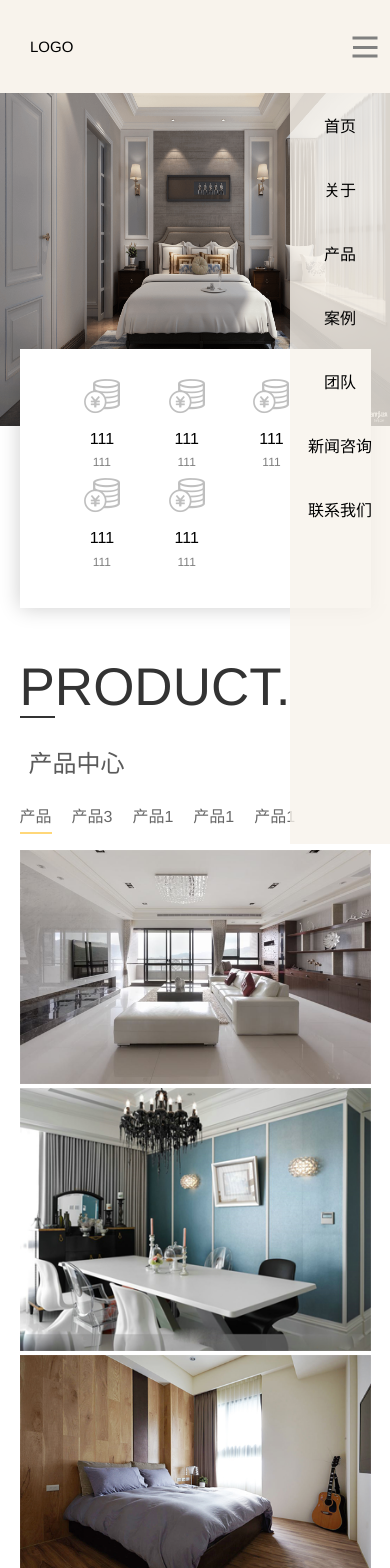
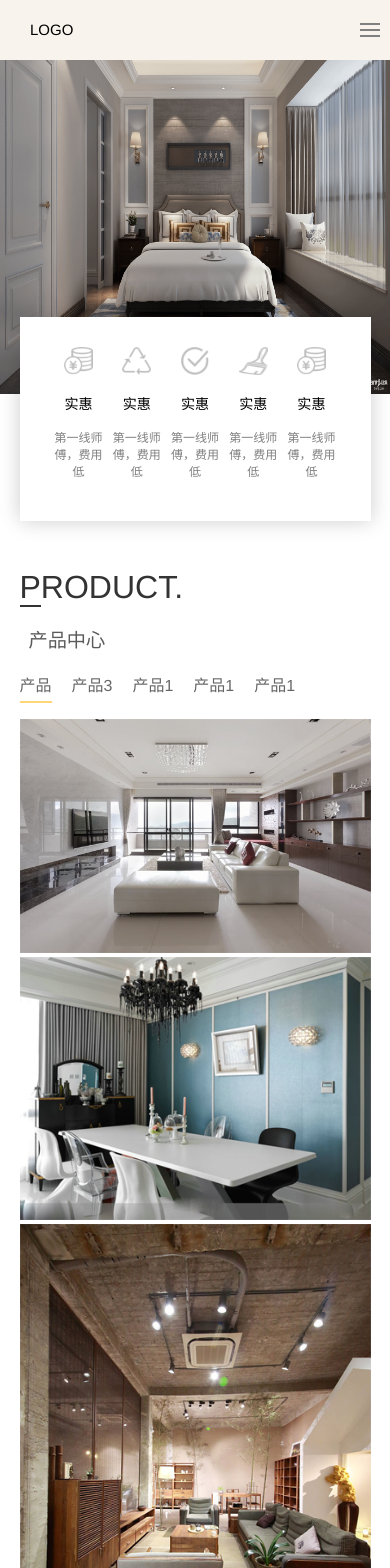
Before and after one commit to Uking2016/guanwang, a Vue app: page / in a window 390 px wide. Shown: the top 1568 px of the page. Built offline with nearby package versions, Linux system fonts and the light colour scheme.

Commit message:
增加懒加载

```diff
--- a/package.json
+++ b/package.json
@@ -17,6 +17,7 @@
     "babel-eslint": "^10.0.1",
     "eslint": "^5.8.0",
     "eslint-plugin-vue": "^5.0.0-0",
+    "vue-lazyload": "^1.2.6",
     "vue-template-compiler": "^2.5.17"
   },
   "eslintConfig": {
--- a/src/App.vue
+++ b/src/App.vue
@@ -5,8 +5,12 @@
 </template>
 
 <script>
+import Vue from 'vue'
 import index from './components/index.vue'
-
+import VueLazyLoad from 'vue-lazyload'
+Vue.use(VueLazyLoad, {
+  preLoad: 1
+})
 export default {
   name: 'app',
   components: {
--- a/src/components/index.vue
+++ b/src/components/index.vue
@@ -6,24 +6,24 @@
         <span>LOGO</span>
         <div class="header-right-icon" @click="toggleNavShow"></div>
         <div class="header-right">
-          <a  v-for="(item, index) in navArr" :key="index" :href="`#${item.url}`">{{item.name}}</a>
+          <a v-for="(item, index) in navArr" :key="index" :href="`#${item.url}`">{{item.name}}</a>
         </div>
       </div>
     </div>
-    <div :class="`nav-right ${hideNav?'hidden': ''}`">
+    <div :class="`nav-right ${hideNav?'hidden': 'show'}`">
       <div class="nav-right-item" v-for="(item, index) in navArr" :key="index" @click="scrollTo($event,item.url)">{{item.name}}</div>
     </div>
      <!--banner-->
     <div class="banner">
-      <img src="../assets/banner.png"/>
+      <img v-lazy="bannerUrl"/>
     </div>
     <!--内容-->
     <div class="content">
       <div class="type" id="content">
-        <div class="type-item" v-for="item in arr" :key="item">
-          <img src="../assets/type1.png"/>
-          <p class="type-item-text">111</p>
-          <p class="type-item-desc">111</p>
+        <div class="type-item" v-for="(item,key) in type" :key="key">
+          <img v-lazy="item"/>
+          <p class="type-item-text">实惠</p>
+          <p class="type-item-desc">第一线师傅，费用低</p>
         </div>
       </div>
       <div class="product" id="product">
@@ -37,20 +37,8 @@
           </div>
         </div>
         <div class="product-imgs">
-          <div class="product-img-item">
-            <img  src="../assets/demo1.png"/>
-          </div>
-          <div class="product-img-item">
-            <img src="../assets/demo2.png"/>
-          </div>
-          <div class="product-img-item">
-            <img src="../assets/demo5.png"/>
-          </div>
-          <div class='product-img-item'>
-            <img src="../assets/demo4.png"/>
-          </div>
-          <div class="product-img-item">
-            <img src="../assets/demo3.png"/>
+          <div class="product-img-item" v-for="(item, key) in demo" :key="key">
+            <img  v-lazy="item"/>
           </div>
         </div>
         <div class="more-product"><span>更多</span><img src="../assets/more.png"/></div>
@@ -61,7 +49,7 @@
       </div>
       <div class="about-us-detail-wrap">
         <div class="about-us-detail">
-          <img src="../assets/aboutusDetail.png"/>
+          <img v-lazy="aboutusDetailUrl"/>
           <div>
             <p>宝鸡市美诺装饰有限公司简介，由木纹砖领军品牌创始人所创立，团队拥有超过10年木纹砖品类运营经验，从研发生产、产品销售、经销提升、品牌维管等多方面引领行业发展。匠心的产品研发团队坚持每一片产品都使用优质原料，每一道工序坚持以最高标准执行；原产地坯料、意大利卡罗比亚釉料、常规墨水及各种工艺墨水......</p>
             <span class="about-us-more">MORE</span>
@@ -74,10 +62,10 @@
     <div class="case" id="case">
       <!-- <div class="case-row"> -->
         <div class="case-col-2">
-          <p class="case-title">CASE.</p>
-          <p class="case-title-sub">经典案例</p>
+          <p class="item-title">CASE.</p>
+          <p class="item-title-sub">经典案例</p>
         </div>
-        <div><img src="../assets/row-1-3.png"/></div>
+        <div><img v-lazy="caseImgs.row13"/></div>
         <div class="case-item case-item-yellow">
           <p class="case-item-title">经典案例</p>
           <p class="case-item-desc">案例简介案例简介案例简介案例简介案例简介案例简介案例简介…</p>
@@ -85,14 +73,14 @@
       <!-- </div>
       <div class="case-row"> -->
         <div class="case-col-2">
-          <img src="../assets/row-2-1.png"/>
+          <img v-lazy="caseImgs.row21"/>
         </div>
         <div class="case-item">
           <p class="case-item-title">经典案例</p>
           <p class="case-item-desc">案例简介案例简介案例简介案例简介案例简介案例简介案例简介…</p>
         </div>
         <div>
-         <img src="../assets/row-2-3.png"/>
+         <img v-lazy="caseImgs.row23"/>
         </div>
       <!-- </div>
       <div class="case-row"> -->
@@ -101,10 +89,10 @@
           <p class="case-item-desc">案例简介案例简介案例简介案例简介案例简介案例简介案例简介…</p>
         </div>
         <div>
-          <img src="../assets/row-3-2.png"/>
+          <img v-lazy="caseImgs.row32"/>
         </div>
         <div>
-          <img src="../assets/row-3-3.png"/>
+          <img v-lazy="caseImgs.row33"/>
         </div>
         <div class="case-item">
           <p class="case-item-title">经典案例</p>
@@ -120,37 +108,13 @@
       <p class="item-title-sub">团队</p>
 
       <div class="team-group">
-        <div class="team-group-item">
-          <img src="../assets/group1.png" class="first-img"/>
-          <div class="group-item-detail">
+        <div class="team-group-item" v-for="(item, key) in group" :key="key">
+          <img v-lazy="item" class="first-img"/>
+          <div :class="key==='img2'||key==='img4'?'group-item-detail team-group-item-reverse' : 'group-item-detail'">
             <p class="group-item-name">设计师姓名</p>
             <p class="group-item-title">室内设计师</p>
             <!-- <p class="group-item-desc">室内设计师室内设计师室内设计师</p> -->
           </div>
-        </div>
-        <div class="team-group-item team-group-item-reverse">
-          <div class="group-item-detail">
-            <p class="group-item-name">设计师姓名</p>
-            <p class="group-item-title">室内设计师</p>
-            <!-- <p class="group-item-desc">室内设计师室内设计师室内设计师</p> -->
-          </div>
-          <img src="../assets/group2.png"/>
-        </div>
-        <div class="team-group-item">
-          <img src="../assets/group3.png"/>
-          <div class="group-item-detail">
-            <p class="group-item-name">设计师姓名</p>
-            <p class="group-item-title">室内设计师</p>
-            <!-- <p class="group-item-desc">室内设计师室内设计师室内设计师</p> -->
-          </div>
-        </div>
-        <div class="team-group-item team-group-item-reverse">
-          <div class="group-item-detail">
-            <p class="group-item-name">设计师姓名</p>
-            <p class="group-item-title">室内设计师</p>
-            <!-- <p class="group-item-desc">室内设计师室内设计师室内设计师</p> -->
-          </div>
-          <img src="../assets/group4.png"/>
         </div>
       </div>
 
@@ -225,7 +189,34 @@
 export default {
   data () {
     return {
-      arr: [1, 2, 3, 4, 5],
+      type: {
+        img1: require('../assets/type1.png'),
+        img2: require('../assets/type2.png'),
+        img3: require('../assets/type3.png'),
+        img4: require('../assets/type4.png'),
+        img5: require('../assets/type1.png')
+      },
+      demo: {
+        img1: require('../assets/demo1.png'),
+        img2: require('../assets/demo2.png'),
+        img3: require('../assets/demo3.png'),
+        img4: require('../assets/demo4.png')
+      },
+      group: {
+        img1: require('../assets/group1.png'),
+        img2: require('../assets/group2.png'),
+        img3: require('../assets/group3.png'),
+        img4: require('../assets/group4.png')
+      },
+      aboutusDetailUrl: require('../assets/aboutusDetail.png'),
+      bannerUrl: require('../assets/banner.png'),
+      caseImgs: {
+        row13: require('../assets/row-1-3.png'),
+        row21: require('../assets/row-2-1.png'),
+        row23: require('../assets/row-2-3.png'),
+        row32: require('../assets/row-3-2.png'),
+        row33: require('../assets/row-3-3.png')
+      },
       navArr: [
         {name: '首页', url: 'content'},
         {name: '关于', url: 'about-us'},
@@ -236,7 +227,7 @@ export default {
         {name: '联系我们', url: 'contact'}],
       typeChooseIndex: 0,
       productTypeArr: ['产品','产品3', '产品1', '产品1', '产品1'],
-      hideNav: false
+      hideNav: true
     }
   },
   methods: {
@@ -244,14 +235,11 @@ export default {
       this.typeChooseIndex = index
     },
     toggleNavShow () {
-      console.log('hideNav', this.hideNav)
       this.hideNav = !this.hideNav
     },
     scrollTo (event, eleId) {
       let top = document.getElementById(eleId).offsetTop
-      let tar = event.target || event.srcElement
       window.scrollTo(0,top)
-
      }
   }
 }
@@ -278,6 +266,9 @@ export default {
   }
   .hidden{
     display: none !important;
+  }
+  .show{
+    display: block !important;
   }
   .header-right a{
     color: #000;
@@ -306,9 +297,9 @@ export default {
   .content .type{
     position: relative;
     display: flex;
-    justify-content: center;
+    justify-content: space-around;
     text-align: center;
-    padding: 30px 40px;
+    padding: 30px 30px;
     margin-top: -81px;
     background-color: #ffffff;
     box-shadow: 0px 0px 20px 0px
@@ -317,27 +308,19 @@ export default {
   .type-item{
     flex: 1;
     justify-content: center;
+    margin: 0 5px;
   }
   .type-item-text{
-    font-size: 16px;
-    line-height: .6em;
-color:#000;
+    font-size: 1rem;
+    color:#000;
   }
   .type-item-desc{
-    font-size: 12px;
-    line-height: .6em;
+    font-size: .75rem;
     color: #808080;
   }
   .product{
     margin-top: 114px;
    }
-  .product-title{
-    font-size: 47px;
-    color: #000;
-  }
-  .product-title::first-letter{
-    border-bottom: 2px solid #000;
-  }
   .product-type-right-wrap{
     float: right;
   }
@@ -374,7 +357,7 @@ color:#000;
     border-radius: 19px;
     text-align: center;
     line-height: 38px;
-    font-size: 14px;
+    font-size: .88rem;
   }
   .more-product span, .more-product img{
     display: inline-block;
@@ -447,14 +430,14 @@ color:#000;
     flex-grow: 2  !important;
     flex-shrink: 2  !important;
   }
-  .case-title,.item-title{
+  .item-title{
     font-size: 53px;
     color: #000;
     opacity: .8;
     margin-block-start: .5em;
     margin-block-end: .5em;
   }
-  .case-title::first-letter, .item-title::first-letter{
+  .item-title::first-letter{
     border-bottom: 2px solid #000;
   }
   .case-title-sub,.item-title-sub{
@@ -473,7 +456,7 @@ color:#000;
     background-color: #ffbc20;
   }
   .case-item-title{
-    font-size: 20px;
+    font-size: 1rem;
     line-height: 30px;
   }
   .case-item-desc{
@@ -502,7 +485,7 @@ color:#000;
     width: 100%;
   }
   .group-item-detail{
-    font-size: 18px;
+    font-size: 1rem;
     padding: 0 23px 0;
   }
   .group-item-detail p{
@@ -534,11 +517,10 @@ color:#000;
     opacity: 0.5;
   }
   .news-title{
-    font-size: 16px;
     color: #2d2d2d;
   }
   .news-item .news-content{
-    font-size: 14px;
+    font-size: .88rem;
     line-height: 29px;
     color: #2d2d2d;
     opacity: 0.5;
@@ -569,7 +551,6 @@ color:#000;
     margin: 0 auto;
     display: flex;
     flex-wrap: wrap;
-    font-size: 16px;
   }
   .footer div{
     flex-grow: 1;
@@ -586,14 +567,25 @@ color:#000;
       width: 100vw;
       overflow: hidden;
     }
+    /* 共用 */
+    .item-title{
+      font-size: 2rem;
+    }
+    .item-title-sub{
+      font-size: 1.2rem;
+    }
+    .header, .header-content span{
+      height: 60px;
+      line-height: 60px;
+    }
     .nav-right{
-      display: block;
       position: fixed;
       right: 0;
       width: 100px;
       bottom: 0;
-      top: 93px;
+      top: 60px;
       z-index: 1000;
+      color: #333;
       background-color: rgba(248, 243, 236, .8);
     }
     .nav-right-item{
@@ -601,9 +593,10 @@ color:#000;
       text-align: center;
     }
     .banner{
-      margin-top: 70px;
+      margin-top: 38px;
     }
     .banner img{
+      height: 400px;
       height: 40vh;
     }
     .content, .case, .about-us-detail-wrap, .group, .news, .footer-container{
@@ -611,12 +604,19 @@ color:#000;
       margin: 0 auto;
     }
     .type{
+      padding: 30px 40px;
       flex-wrap: wrap;
       justify-content: flex-start !important;
     }
-    .type-item {
-      flex-basis: 5.3rem;
-      flex-grow: 0;
+    .type-item-text{
+      font-size: .88rem !important;
+    }
+    .type-item-desc{
+      font-size: .75rem !important;
+    }
+    .type-item img{
+      width: 1.8rem;
+      height: 1.8rem;
     }
     .header-right{
       display: none;
@@ -630,11 +630,11 @@ color:#000;
       right: 0;
       top: 50%;
       transform: translate(-50%, -50%);
-      padding: 6px 0;
-      border-top: 3px solid;
-      border-bottom: 3px solid ;
-      height: 3px;
-      width: 25px;
+      padding: 4px 0;
+      border-top: 2px solid;
+      border-bottom: 2px solid ;
+      height: 2px;
+      width: 20px;
       background: #808080;
       color: #808080;
       background-clip: content-box;
```
Also changed, not shown: 14 other files (tests, documents, lock files or other folders).
